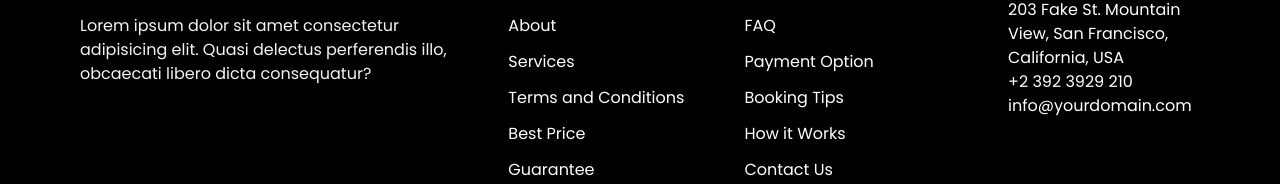
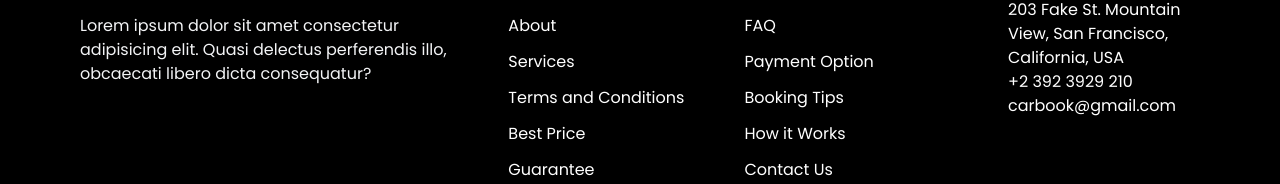
Before and after one commit to siddiqfathurahman/cars-vue, a Vue app: page / in a window 1280 px wide. Shown: the part 4798-4982 px from the top of the page. Built offline with nearby package versions, Linux system fonts and the light colour scheme; some icons are missing.

Commit message:
fix: update contact email in PageFooter component

```diff
--- a/src/components/layout/PageFooter.vue
+++ b/src/components/layout/PageFooter.vue
@@ -74,7 +74,7 @@ const contactInfo = [
     text: "203 Fake St. Mountain View, San Francisco, California, USA",
   },
   { icon: AnOutlinedMail, text: "+2 392 3929 210" },
-  { icon: BsTelephoneFill, text: "info@yourdomain.com" },
+  { icon: BsTelephoneFill, text: "carbook@gmail.com" },
 ];
 </script>
 
```
